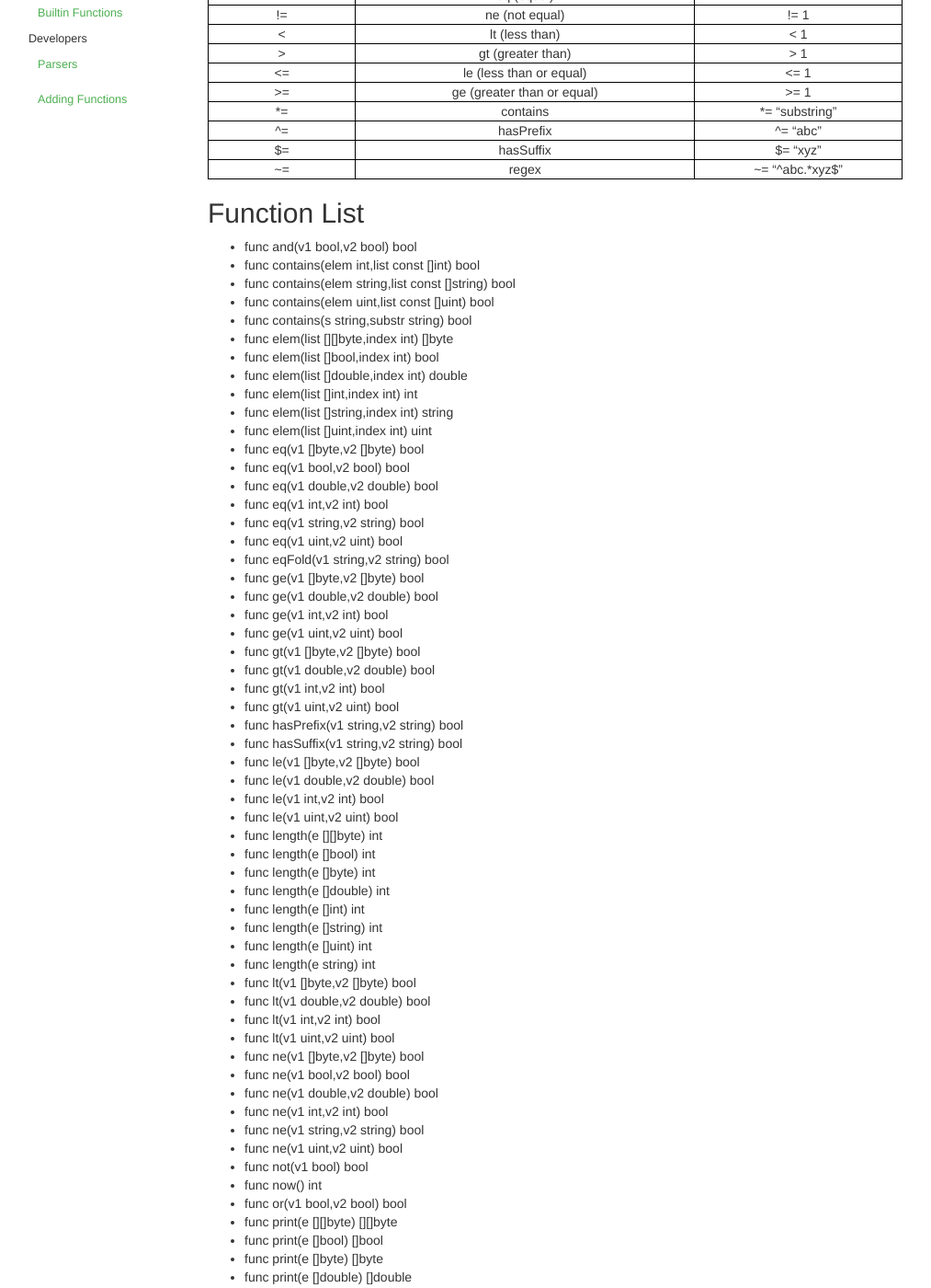
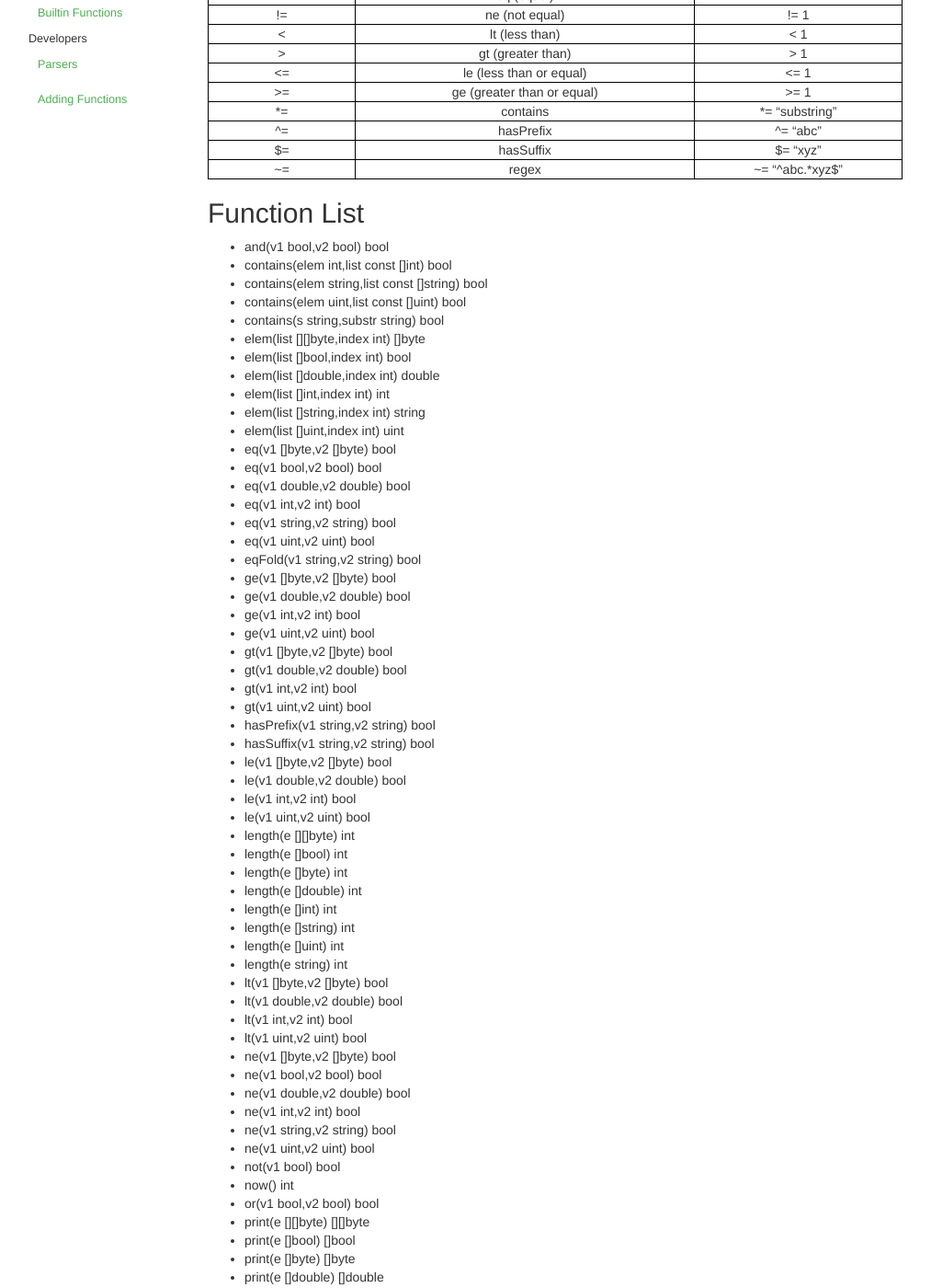
Before and after one commit to katydid/katydid.github.io, a Jekyll site: the page built from _posts/2016-02-17-builtin.md, in a window 1280 px wide and 1400 px high, scrolled down 235 px. Shown: the whole window at 92% size, without its empty margins (39-1052 px from the left). Built offline with Jekyll 4.4.1, drawn with Linux system fonts in a browser that asks for light colours; some of the changed text lies outside the part shown.

```diff
--- a/_posts/2016-02-17-builtin.md
+++ b/_posts/2016-02-17-builtin.md
@@ -26,83 +26,83 @@ order: 4
 
 ## Function List
 
-  * func and(v1 bool,v2 bool) bool
-  * func contains(elem int,list const []int) bool
-  * func contains(elem string,list const []string) bool
-  * func contains(elem uint,list const []uint) bool
-  * func contains(s string,substr string) bool
-  * func elem(list [][]byte,index int) []byte
-  * func elem(list []bool,index int) bool
-  * func elem(list []double,index int) double
-  * func elem(list []int,index int) int
-  * func elem(list []string,index int) string
-  * func elem(list []uint,index int) uint
-  * func eq(v1 []byte,v2 []byte) bool
-  * func eq(v1 bool,v2 bool) bool
-  * func eq(v1 double,v2 double) bool
-  * func eq(v1 int,v2 int) bool
-  * func eq(v1 string,v2 string) bool
-  * func eq(v1 uint,v2 uint) bool
-  * func eqFold(v1 string,v2 string) bool
-  * func ge(v1 []byte,v2 []byte) bool
-  * func ge(v1 double,v2 double) bool
-  * func ge(v1 int,v2 int) bool
-  * func ge(v1 uint,v2 uint) bool
-  * func gt(v1 []byte,v2 []byte) bool
-  * func gt(v1 double,v2 double) bool
-  * func gt(v1 int,v2 int) bool
-  * func gt(v1 uint,v2 uint) bool
-  * func hasPrefix(v1 string,v2 string) bool
-  * func hasSuffix(v1 string,v2 string) bool
-  * func le(v1 []byte,v2 []byte) bool
-  * func le(v1 double,v2 double) bool
-  * func le(v1 int,v2 int) bool
-  * func le(v1 uint,v2 uint) bool
-  * func length(e [][]byte) int
-  * func length(e []bool) int
-  * func length(e []byte) int
-  * func length(e []double) int
-  * func length(e []int) int
-  * func length(e []string) int
-  * func length(e []uint) int
-  * func length(e string) int
-  * func lt(v1 []byte,v2 []byte) bool
-  * func lt(v1 double,v2 double) bool
-  * func lt(v1 int,v2 int) bool
-  * func lt(v1 uint,v2 uint) bool
-  * func ne(v1 []byte,v2 []byte) bool
-  * func ne(v1 bool,v2 bool) bool
-  * func ne(v1 double,v2 double) bool
-  * func ne(v1 int,v2 int) bool
-  * func ne(v1 string,v2 string) bool
-  * func ne(v1 uint,v2 uint) bool
-  * func not(v1 bool) bool
-  * func now() int
-  * func or(v1 bool,v2 bool) bool
-  * func print(e [][]byte) [][]byte
-  * func print(e []bool) []bool
-  * func print(e []byte) []byte
-  * func print(e []double) []double
-  * func print(e []int) []int
-  * func print(e []string) []string
-  * func print(e []uint) []uint
-  * func print(e bool) bool
-  * func print(e double) double
-  * func print(e int) int
-  * func print(e string) string
-  * func print(e uint) uint
-  * func range(list [][]byte,first int,last int) [][]byte
-  * func range(list []bool,first int,last int) []bool
-  * func range(list []double,first int,last int) []double
-  * func range(list []int,first int,last int) []int
-  * func range(list []string,first int,last int) []string
-  * func range(list []uint,first int,last int) []uint
-  * func regex(expr const string,s string) bool
-  * func toLower(s string) string
-  * func toUpper(s string) string
-  * func type(e []byte) bool
-  * func type(e bool) bool
-  * func type(e double) bool
-  * func type(e int) bool
-  * func type(e string) bool
-  * func type(e uint) bool
+  * and(v1 bool,v2 bool) bool
+  * contains(elem int,list const []int) bool
+  * contains(elem string,list const []string) bool
+  * contains(elem uint,list const []uint) bool
+  * contains(s string,substr string) bool
+  * elem(list [][]byte,index int) []byte
+  * elem(list []bool,index int) bool
+  * elem(list []double,index int) double
+  * elem(list []int,index int) int
+  * elem(list []string,index int) string
+  * elem(list []uint,index int) uint
+  * eq(v1 []byte,v2 []byte) bool
+  * eq(v1 bool,v2 bool) bool
+  * eq(v1 double,v2 double) bool
+  * eq(v1 int,v2 int) bool
+  * eq(v1 string,v2 string) bool
+  * eq(v1 uint,v2 uint) bool
+  * eqFold(v1 string,v2 string) bool
+  * ge(v1 []byte,v2 []byte) bool
+  * ge(v1 double,v2 double) bool
+  * ge(v1 int,v2 int) bool
+  * ge(v1 uint,v2 uint) bool
+  * gt(v1 []byte,v2 []byte) bool
+  * gt(v1 double,v2 double) bool
+  * gt(v1 int,v2 int) bool
+  * gt(v1 uint,v2 uint) bool
+  * hasPrefix(v1 string,v2 string) bool
+  * hasSuffix(v1 string,v2 string) bool
+  * le(v1 []byte,v2 []byte) bool
+  * le(v1 double,v2 double) bool
+  * le(v1 int,v2 int) bool
+  * le(v1 uint,v2 uint) bool
+  * length(e [][]byte) int
+  * length(e []bool) int
+  * length(e []byte) int
+  * length(e []double) int
+  * length(e []int) int
+  * length(e []string) int
+  * length(e []uint) int
+  * length(e string) int
+  * lt(v1 []byte,v2 []byte) bool
+  * lt(v1 double,v2 double) bool
+  * lt(v1 int,v2 int) bool
+  * lt(v1 uint,v2 uint) bool
+  * ne(v1 []byte,v2 []byte) bool
+  * ne(v1 bool,v2 bool) bool
+  * ne(v1 double,v2 double) bool
+  * ne(v1 int,v2 int) bool
+  * ne(v1 string,v2 string) bool
+  * ne(v1 uint,v2 uint) bool
+  * not(v1 bool) bool
+  * now() int
+  * or(v1 bool,v2 bool) bool
+  * print(e [][]byte) [][]byte
+  * print(e []bool) []bool
+  * print(e []byte) []byte
+  * print(e []double) []double
+  * print(e []int) []int
+  * print(e []string) []string
+  * print(e []uint) []uint
+  * print(e bool) bool
+  * print(e double) double
+  * print(e int) int
+  * print(e string) string
+  * print(e uint) uint
+  * range(list [][]byte,first int,last int) [][]byte
+  * range(list []bool,first int,last int) []bool
+  * range(list []double,first int,last int) []double
+  * range(list []int,first int,last int) []int
+  * range(list []string,first int,last int) []string
+  * range(list []uint,first int,last int) []uint
+  * regex(expr const string,s string) bool
+  * toLower(s string) string
+  * toUpper(s string) string
+  * type(e []byte) bool
+  * type(e bool) bool
+  * type(e double) bool
+  * type(e int) bool
+  * type(e string) bool
+  * type(e uint) bool
```
Also changed, not shown: _posts/2016-02-17-addingfunctions.md (+6 -6 lines), _posts/2016-02-17-parsers.md (+1 -1 lines), _posts/2016-02-17-syntax.md (+8 -8 lines), _posts/2016-02-17-usage.md (+2 -2 lines), index.md (+2 -2 lines).
